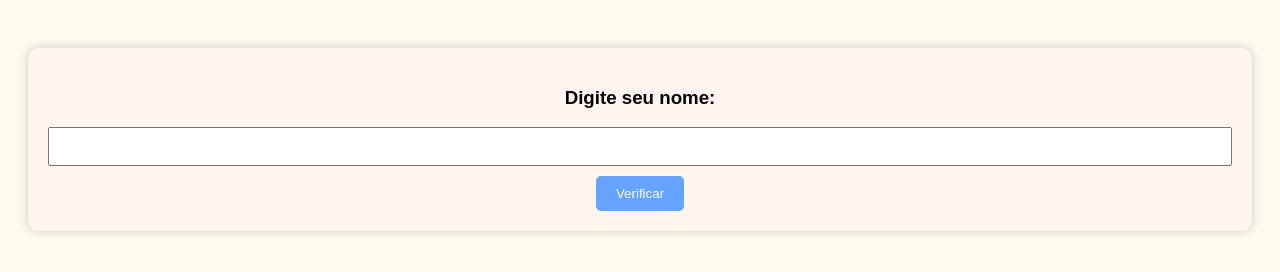
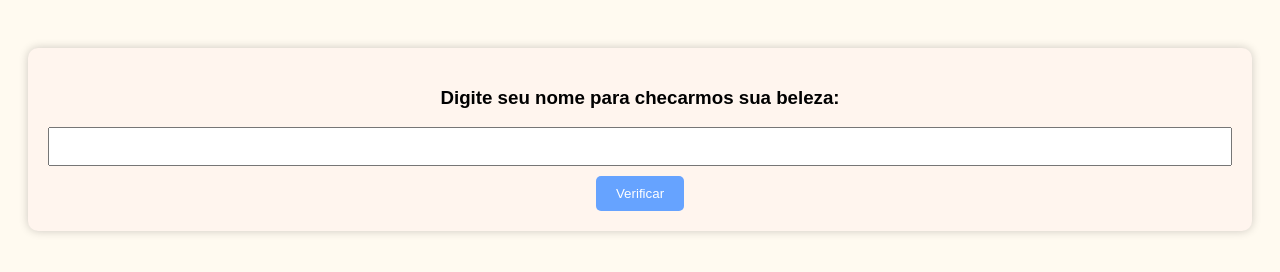
Before and after one commit to Lacrymosaa/Belezometro, a plain HTML site: page index.html in a window 1280 px wide. Drawn offline with Linux system fonts and the light colour scheme.

Commit message:
Update index.html

```diff
--- a/index.html
+++ b/index.html
@@ -8,7 +8,7 @@
 </head>
 <body>
   <div id="content">
-    <label for="nameInput"><h3>Digite seu nome:</h3></label>
+    <label for="nameInput"><h3>Digite seu nome para checarmos sua beleza:</h3></label>
     <input type="text" id="nameInput" onkeydown="checkEnter(event)">
     <button onclick="checkName()">Verificar</button>
   </div>
```
